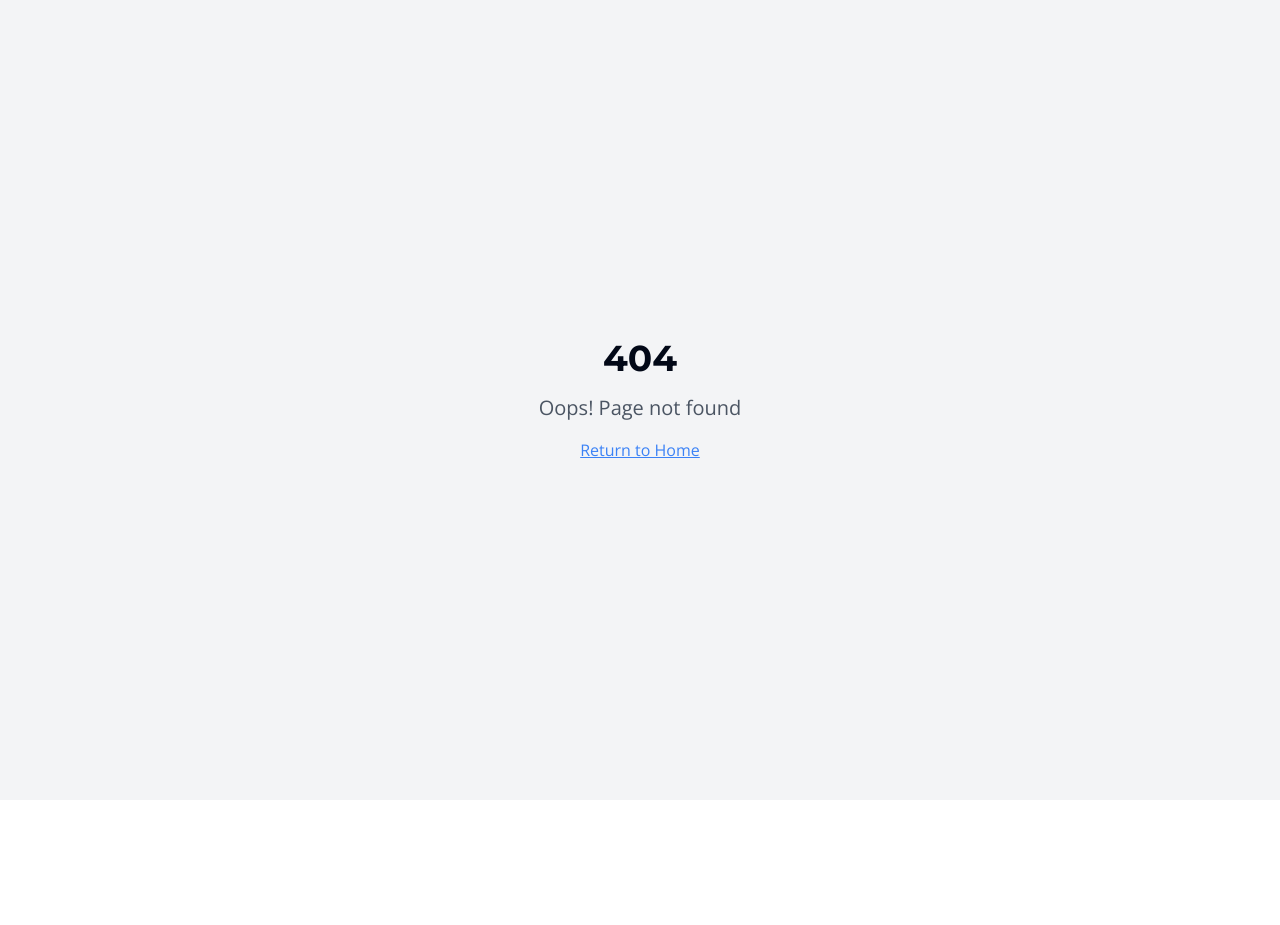
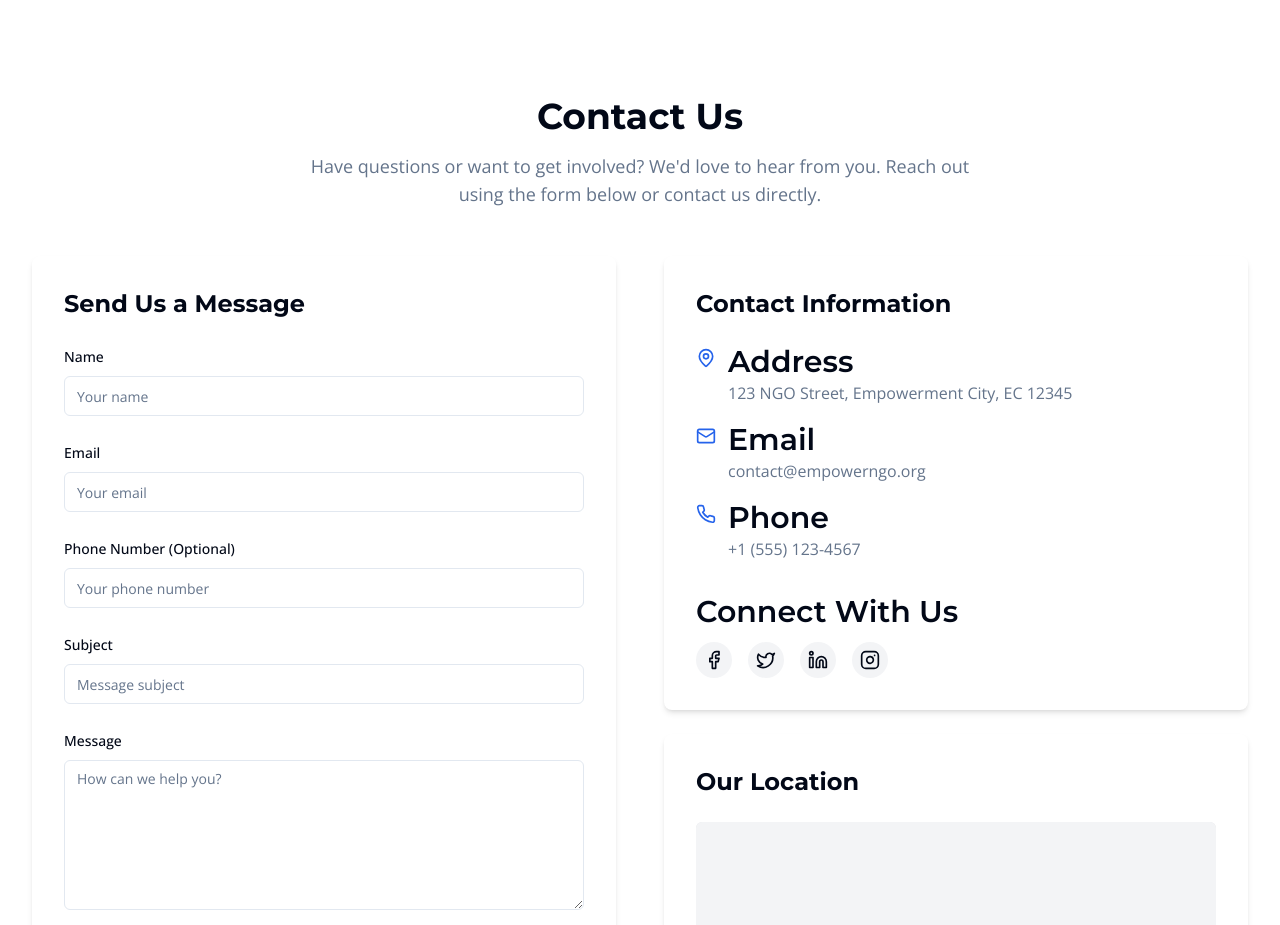
Before and after one commit to ganeshbhanage43/sakal-maratha-parivar, a React (Vite) app: page /contact in a window 1280 px wide. Before the commit this address had no page. Shown: the top 925 px of the page. Before the commit the page ends 800 px from the top, so only its background shows below. Built offline with nearby package versions, Linux system fonts and the light colour scheme.

Commit message:
feat: Add contact form and related components
Implement the contact form with the specified fields, submit button, and optional features like a map and social media icons.

```diff
--- a/src/App.tsx
+++ b/src/App.tsx
@@ -10,6 +10,7 @@ import ServiceDetail from "./pages/ServiceDetail";
 import AboutUs from "./pages/AboutUs";
 import Services from "./pages/Services";
 import JoinUs from "./pages/JoinUs";
+import Contact from "./pages/Contact";
 
 const queryClient = new QueryClient();
 
@@ -25,6 +26,7 @@ const App = () => (
           <Route path="/services/:serviceId" element={<ServiceDetail />} />
           <Route path="/about" element={<AboutUs />} />
           <Route path="/join-us" element={<JoinUs />} />
+          <Route path="/contact" element={<Contact />} />
           {/* ADD ALL CUSTOM ROUTES ABOVE THE CATCH-ALL "*" ROUTE */}
           <Route path="*" element={<NotFound />} />
         </Routes>
--- /dev/null
+++ b/src/pages/Contact.tsx
@@ -0,0 +1,230 @@
+
+import React from 'react';
+import { useForm } from 'react-hook-form';
+import { zodResolver } from '@hookform/resolvers/zod';
+import * as z from 'zod';
+import { MapPin, Mail, Phone, Facebook, Twitter, Linkedin, Instagram, Send } from 'lucide-react';
+import { Button } from '@/components/ui/button';
+import {
+  Form,
+  FormControl,
+  FormField,
+  FormItem,
+  FormLabel,
+  FormMessage,
+} from '@/components/ui/form';
+import { Input } from '@/components/ui/input';
+import { Textarea } from '@/components/ui/textarea';
+import { toast } from '@/hooks/use-toast';
+
+// Define form schema with validation
+const formSchema = z.object({
+  name: z.string().min(2, { message: 'Name must be at least 2 characters.' }),
+  email: z.string().email({ message: 'Please enter a valid email address.' }),
+  phone: z.string().optional(),
+  subject: z.string().min(5, { message: 'Subject must be at least 5 characters.' }),
+  message: z.string().min(10, { message: 'Message must be at least 10 characters.' }),
+});
+
+type FormValues = z.infer<typeof formSchema>;
+
+const Contact = () => {
+  // Initialize form
+  const form = useForm<FormValues>({
+    resolver: zodResolver(formSchema),
+    defaultValues: {
+      name: '',
+      email: '',
+      phone: '',
+      subject: '',
+      message: '',
+    },
+  });
+
+  // Form submission handler
+  const onSubmit = (values: FormValues) => {
+    // This would typically send data to a backend
+    console.log(values);
+
+    // Show success message
+    toast({
+      title: "Message Sent",
+      description: "Thank you for contacting us. We'll respond as soon as possible.",
+    });
+
+    // Reset form
+    form.reset();
+  };
+
+  return (
+    <div className="pt-24 pb-16">
+      <div className="container-custom">
+        <div className="text-center mb-12">
+          <h1 className="text-4xl font-bold mb-4">Contact Us</h1>
+          <p className="text-lg text-muted-foreground max-w-2xl mx-auto">
+            Have questions or want to get involved? We'd love to hear from you.
+            Reach out using the form below or contact us directly.
+          </p>
+        </div>
+
+        <div className="grid grid-cols-1 lg:grid-cols-2 gap-12">
+          {/* Contact Form */}
+          <div className="bg-white p-8 rounded-lg shadow-md">
+            <h2 className="text-2xl font-bold mb-6">Send Us a Message</h2>
+
+            <Form {...form}>
+              <form onSubmit={form.handleSubmit(onSubmit)} className="space-y-6">
+                <FormField
+                  control={form.control}
+                  name="name"
+                  render={({ field }) => (
+                    <FormItem>
+                      <FormLabel>Name</FormLabel>
+                      <FormControl>
+                        <Input placeholder="Your name" {...field} />
+                      </FormControl>
+                      <FormMessage />
+                    </FormItem>
+                  )}
+                />
+
+                <FormField
+                  control={form.control}
+                  name="email"
+                  render={({ field }) => (
+                    <FormItem>
+                      <FormLabel>Email</FormLabel>
+                      <FormControl>
+                        <Input placeholder="Your email" type="email" {...field} />
+                      </FormControl>
+                      <FormMessage />
+                    </FormItem>
+                  )}
+                />
+
+                <FormField
+                  control={form.control}
+                  name="phone"
+                  render={({ field }) => (
+                    <FormItem>
+                      <FormLabel>Phone Number (Optional)</FormLabel>
+                      <FormControl>
+                        <Input placeholder="Your phone number" {...field} />
+                      </FormControl>
+                      <FormMessage />
+                    </FormItem>
+                  )}
+                />
+
+                <FormField
+                  control={form.control}
+                  name="subject"
+                  render={({ field }) => (
+                    <FormItem>
+                      <FormLabel>Subject</FormLabel>
+                      <FormControl>
+                        <Input placeholder="Message subject" {...field} />
+                      </FormControl>
+                      <FormMessage />
+                    </FormItem>
+                  )}
+                />
+
+                <FormField
+                  control={form.control}
+                  name="message"
+                  render={({ field }) => (
+                    <FormItem>
+                      <FormLabel>Message</FormLabel>
+                      <FormControl>
+                        <Textarea
+                          placeholder="How can we help you?"
+                          className="min-h-[150px]"
+                          {...field}
+                        />
+                      </FormControl>
+                      <FormMessage />
+                    </FormItem>
+                  )}
+                />
+
+                <Button type="submit" className="w-full">
+                  <Send className="mr-2 h-4 w-4" /> Submit Message
+                </Button>
+              </form>
+            </Form>
+          </div>
+
+          {/* Contact Information and Map */}
+          <div className="flex flex-col gap-6">
+            {/* Contact Information */}
+            <div className="bg-white p-8 rounded-lg shadow-md">
+              <h2 className="text-2xl font-bold mb-6">Contact Information</h2>
+
+              <div className="space-y-4">
+                <div className="flex items-start">
+                  <MapPin className="h-5 w-5 text-primary mr-3 mt-1" />
+                  <div>
+                    <h3 className="font-semibold">Address</h3>
+                    <p className="text-muted-foreground">123 NGO Street, Empowerment City, EC 12345</p>
+                  </div>
+                </div>
+
+                <div className="flex items-start">
+                  <Mail className="h-5 w-5 text-primary mr-3 mt-1" />
+                  <div>
+                    <h3 className="font-semibold">Email</h3>
+                    <p className="text-muted-foreground">contact@empowerngo.org</p>
+                  </div>
+                </div>
+
+                <div className="flex items-start">
+                  <Phone className="h-5 w-5 text-primary mr-3 mt-1" />
+                  <div>
+                    <h3 className="font-semibold">Phone</h3>
+                    <p className="text-muted-foreground">+1 (555) 123-4567</p>
+                  </div>
+                </div>
+              </div>
+
+              {/* Social Media Links */}
+              <div className="mt-8">
+                <h3 className="font-semibold mb-3">Connect With Us</h3>
+                <div className="flex space-x-4">
+                  <a href="#" className="bg-gray-100 p-2 rounded-full hover:bg-primary hover:text-white transition-colors">
+                    <Facebook className="h-5 w-5" />
+                  </a>
+                  <a href="#" className="bg-gray-100 p-2 rounded-full hover:bg-primary hover:text-white transition-colors">
+                    <Twitter className="h-5 w-5" />
+                  </a>
+                  <a href="#" className="bg-gray-100 p-2 rounded-full hover:bg-primary hover:text-white transition-colors">
+                    <Linkedin className="h-5 w-5" />
+                  </a>
+                  <a href="#" className="bg-gray-100 p-2 rounded-full hover:bg-primary hover:text-white transition-colors">
+                    <Instagram className="h-5 w-5" />
+                  </a>
+                </div>
+              </div>
+            </div>
+
+            {/* Map */}
+            <div className="bg-white p-8 rounded-lg shadow-md">
+              <h2 className="text-2xl font-bold mb-6">Our Location</h2>
+              <div className="w-full h-[250px] bg-gray-200 rounded-md overflow-hidden relative">
+                {/* Placeholder for a map - In a real application, you would integrate with Google Maps or other mapping services */}
+                <div className="absolute inset-0 flex items-center justify-center bg-gray-100">
+                  <p className="text-muted-foreground text-center">
+                    Map showing our office location<br/>
+                    <span className="text-xs">(Map integration would be added here)</span>
+                  </p>
+                </div>
+              </div>
+            </div>
+          </div>
+        </div>
+      </div>
+    </div>
+  );
+};
+
+export default Contact;
```
